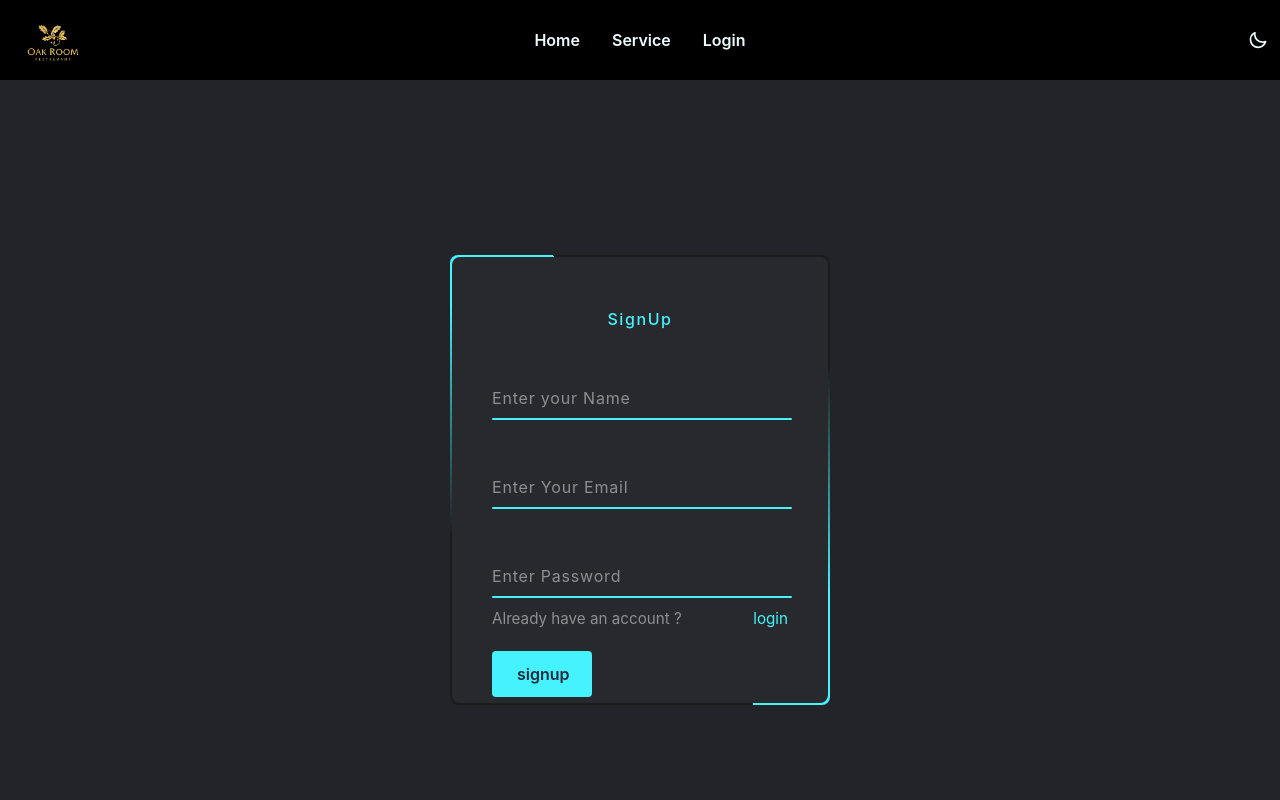
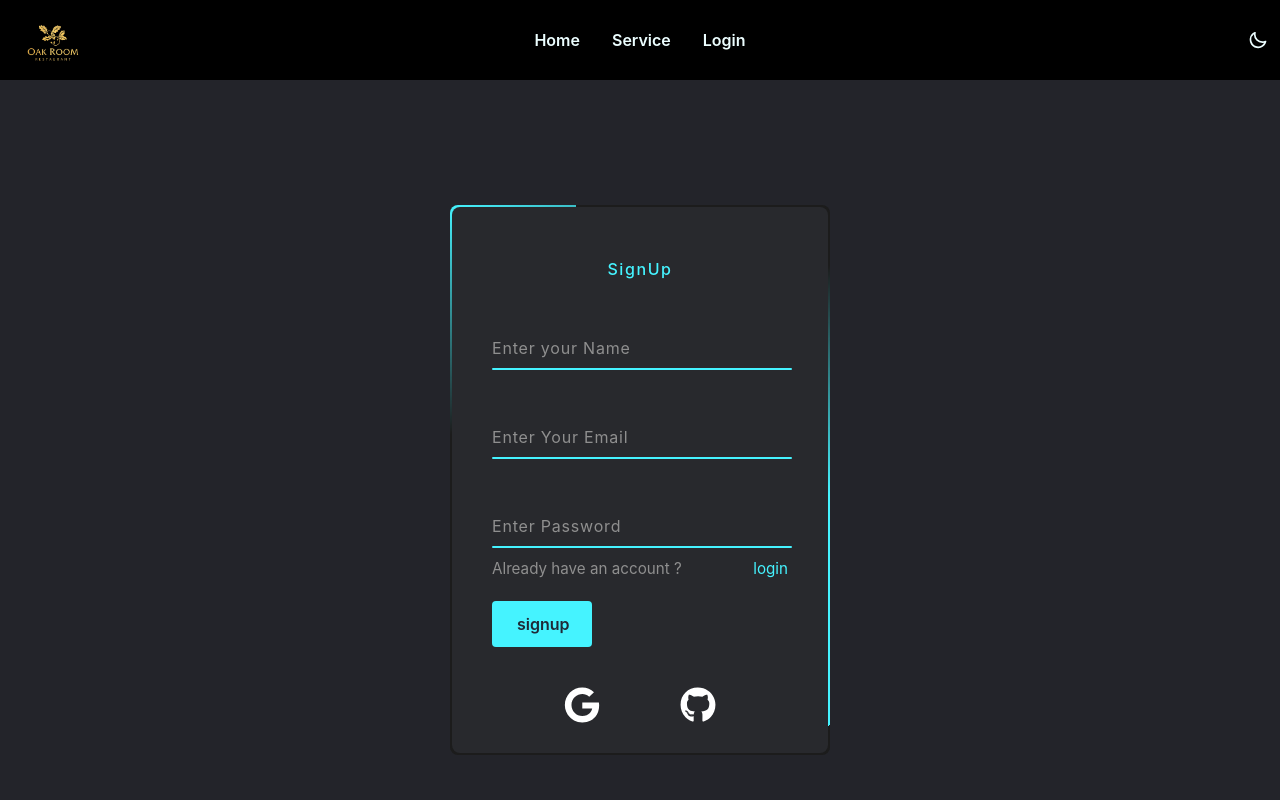
Before and after one commit to Mr-Rahman786/oak-room-11-client, a React (Create React App) app: page /signup in a window 1280 px wide. Shown: the top 800 px of the page. Built offline with nearby package versions, Linux system fonts and the light colour scheme; no server answers.

Commit message:
google sign in autintication hase been addeded

```diff
--- a/src/Context/Authprovider/Authprovider.js
+++ b/src/Context/Authprovider/Authprovider.js
@@ -1,13 +1,16 @@
 import React, { createContext, useEffect, useState } from 'react';
 import app from '../../firebase/firebase.config';
-import { createUserWithEmailAndPassword, getAuth, onAuthStateChanged, signInWithEmailAndPassword } from "firebase/auth"
+import { createUserWithEmailAndPassword, getAuth, GoogleAuthProvider, onAuthStateChanged, signInWithEmailAndPassword, signInWithPopup, signOut } from "firebase/auth"
 
 
 
 export const AuthContext = createContext()
 const auth = getAuth(app);
 
-const Authprovider = ({children}) => {
+const googleProvider = new GoogleAuthProvider()
+
+const Authprovider = ({ children }) => {
+
     const [user, setUser] = useState(null);
     const [loading, setLoading] = useState(true);
 
@@ -19,6 +22,15 @@ const Authprovider = ({children}) => {
     const login = (email, password) => {
         setLoading(true)
         return signInWithEmailAndPassword(auth, email, password);
+    }
+
+    const logOut = () => {
+        return signOut(auth);
+    }
+
+    const googleSignIn = () => {
+        setLoading(true)
+       return signInWithPopup(auth,googleProvider)
     }
 
     useEffect(() => {
@@ -36,7 +48,9 @@ const Authprovider = ({children}) => {
         user,
         loading,
         createUser,
-        login
+        login,
+        logOut,
+        googleSignIn
     }
     return (
         <AuthContext.Provider value={authInfo}>
--- a/src/Pages/Login/Login.css
+++ b/src/Pages/Login/Login.css
@@ -15,7 +15,7 @@
 .box {
     position: relative;
     width: 380px;
-    height: 450px;
+    height: 400px;
     background-color: #1c1c1c;
     border-radius: 8px;
     overflow: hidden;
--- /dev/null
+++ b/src/Pages/Login/SociallogIn.js
@@ -0,0 +1,37 @@
+import React, { useContext } from 'react';
+import { FaGithub, FaGoogle } from 'react-icons/fa';
+import { useLocation, useNavigate } from 'react-router-dom';
+import { AuthContext } from '../../Context/Authprovider/Authprovider';
+
+const SociallogIn = () => {
+    const location = useLocation()
+    const nevigate = useNavigate();
+    const from = location.state?.from?.pathname || '/';
+
+    const { googleSignIn } = useContext(AuthContext);
+
+    const handleGoogleSignIn = () => {
+        googleSignIn()
+            .then(result => {
+                const user = result.user;
+                console.log(user)
+                nevigate(from, { replace: true })
+            })
+            .catch(err => {
+            console.error(err)
+            })
+    }
+
+    return (
+        <div className='grid grid-cols-1 md:grid-cols-2 lg:grid-cols-2 text-center mx-auto gap-20 mt-10'>
+            <div>
+                <FaGoogle onClick={handleGoogleSignIn} className='text-white text-4xl'></FaGoogle>
+            </div>
+            <div>
+                <FaGithub className='text-4xl text-white'></FaGithub>
+            </div>
+        </div>
+    );
+};
+
+export default SociallogIn;
--- a/src/Pages/PrivateRoute/PrivateRoute.js
+++ b/src/Pages/PrivateRoute/PrivateRoute.js
@@ -6,12 +6,12 @@ const PrivateRoute = ({ children }) => {
     const { user, loading } = useContext(AuthContext);
     const location = useLocation()
     if (loading) {
-        return <button className="btn loading">loading</button>
+        return <button className="btn loading flex justify-center mt-5">loading</button>
     }
     if (user) {
         return children;
     }
-    return <Navigate state={{from:location}} replace></Navigate>
+    return <Navigate to='/login' state={{from:location}} replace></Navigate>
 };
 
 export default PrivateRoute;
--- a/src/Pages/Services/ServiceCard.js
+++ b/src/Pages/Services/ServiceCard.js
@@ -1,8 +1,11 @@
 import React from 'react';
-import { Link } from 'react-router-dom';
+import { Link, useLocation, useNavigate } from 'react-router-dom';
 import './Cardservice.css'
 const ServiceCard = ({ service }) => {
     const { title, img, price, description, rating, _id } = service;
+    const location = useLocation()
+    const nevigate = useNavigate();
+    const from = location.state?.from?.pathname || '/';
     return (
         <div className="card text-start ml-7 w-80  card-main-box shadow-xl">
 
@@ -18,7 +21,9 @@ const ServiceCard = ({ service }) => {
                 <h4>Price: $ { price}</h4>
                 <div className="card-actions justify-between mt-3">
                     <Link to={`/checkout/${_id}`}>
-                        <button className="btn btn-outline">Order </button>
+                        <button className="btn btn-outline">Order
+                        </button>
+
                     </Link>
                     <button className="btn btn-active">See Details</button>
                 </div>
--- a/src/Pages/Shared/Header/Header.js
+++ b/src/Pages/Shared/Header/Header.js
@@ -3,7 +3,14 @@ import { Link } from 'react-router-dom';
 import mainIcons from '../../../assest/assest/logo (2).png'
 import { AuthContext } from '../../../Context/Authprovider/Authprovider';
 const Header = () => {
-    const { user } = useContext(AuthContext);
+    const { user, logOut } = useContext(AuthContext);
+
+    const handleLogout = () => {
+        logOut()
+            .then()
+        .catch()
+    }
+
     const menuItems = <>
         <li className='font-semibold'><Link to='/'>Home</Link></li>
         <li className='font-semibold'><Link to='/services'>Service</Link></li>
@@ -11,6 +18,9 @@ const Header = () => {
             user?.email ?
                 <>
                     <li className='font-semibold'><Link to='/review'>Review</Link></li>
+                    <li className='font-semibold'>
+                        <button onClick={handleLogout} className='btn-ghost'>Sign out</button>
+                    </li>
                 </>
                 :
                 <li className='font-semibold'><Link to='/login'>Login</Link></li>
--- a/src/Pages/Signup/Signup.css
+++ b/src/Pages/Signup/Signup.css
@@ -0,0 +1,162 @@
+* {
+    margin: 0;
+    padding: 0;
+    box-sizing: border-box;
+}
+
+.body {
+    display: flex;
+    justify-content: center;
+    align-items: center;
+    min-height: 100vh;
+    background-color: #23242a;
+}
+
+.boxx {
+    position: relative;
+    width: 380px;
+    height: 550px;
+    background-color: #1c1c1c;
+    border-radius: 8px;
+    overflow: hidden;
+}
+
+.boxx::before {
+    content: '';
+    top: -50%;
+    left: -50%;
+    position: absolute;
+    width: 380px;
+    height: 420px;
+    background: linear-gradient(0deg, transparent, #45f3ff, #45f3ff);
+    transform-origin: bottom right;
+    animation: animate 6s linear infinite;
+    animation-delay: -3s;
+}
+
+.boxx::after {
+    content: '';
+    top: -50%;
+    left: -50%;
+    position: absolute;
+    width: 380px;
+    height: 420px;
+    background: linear-gradient(0deg, transparent, #45f3ff, #45f3ff);
+    transform-origin: bottom right;
+    animation: animate 6s linear infinite;
+}
+
+@keyframes animate {
+    0% {
+        transform: rotate(0deg);
+    }
+
+    100% {
+        transform: rotate(360deg);
+    }
+}
+
+.form {
+    position: absolute;
+    background: #28292d;
+    border-radius: 8px;
+    inset: 2px;
+    z-index: 10;
+    padding: 50px 40px;
+    display: flex;
+    flex-direction: column;
+}
+
+.form h2 {
+    color: #45f3ff;
+    font-weight: 500;
+    text-align: center;
+    letter-spacing: 0.1em;
+}
+
+.inputBox {
+    position: relative;
+    width: 300px;
+    margin-top: 35px;
+}
+
+.inputBox input {
+    position: relative;
+    width: 100%;
+    padding: 20px 10px 10px;
+    background: transparent;
+    border: none;
+    outline: none;
+    color: #23242a;
+    font-size: 1em;
+    letter-spacing: 0.05em;
+    z-index: 10;
+}
+
+.inputBox span {
+    position: absolute;
+    left: 0;
+    padding: 20px 0px 10px;
+    font-size: 1em;
+    color: #8f8f8f;
+    pointer-events: none;
+    letter-spacing: 0.05em;
+    transition: 0.5s;
+}
+
+.inputBox input:valid~span,
+.inputBox input:focus~span {
+    color: #45f3ff;
+    transform: translateX(0px) translateY(-34px);
+    font-size: 0.75em;
+}
+
+.inputBox i {
+    position: absolute;
+    left: 0;
+    bottom: 0;
+    width: 100%;
+    height: 2px;
+    background: #45f3ff;
+    border-radius: 4px;
+    transition: 0.5s;
+    pointer-events: none;
+    z-index: 9;
+}
+
+.inputBox input:valid~i,
+.inputBox input:focus~i {
+    height: 44px;
+}
+
+.links {
+    display: flex;
+    justify-content: space-between;
+}
+
+.links a {
+    margin: 10px 0;
+    font-size: 0.95em;
+    color: #8f8f8f;
+}
+
+.links a:hover,
+.links a:nth-child(2) {
+    color: #45f3ff;
+}
+
+input[type="submit"] {
+    border: none;
+    outline: none;
+    background: #45f3ff;
+    padding: 11px 25px;
+    width: 100px;
+    margin-top: 10px;
+    border-radius: 4px;
+    font-weight: 600;
+    cursor: pointer;
+}
+
+input[type="submit"]:active {
+    opacity: 0.8;
+}
--- a/src/Pages/Signup/Signup.js
+++ b/src/Pages/Signup/Signup.js
@@ -1,12 +1,19 @@
 import React, { useContext } from 'react';
-import { Link } from 'react-router-dom';
+import { Link, Navigate, useLocation, useNavigate } from 'react-router-dom';
 import { AuthContext } from '../../Context/Authprovider/Authprovider';
 import './Signup.css'
+import { FaBeer, FaGithub, FaGoogle } from 'react-icons/fa';
+import SociallogIn from '../Login/SociallogIn';
 
 
 
 const Signup = () => {
     const { createUser } = useContext(AuthContext);
+    const location = useLocation()
+    const nevigate = useNavigate();
+
+    const from = location.state?.from?.pathname || '/login';
+
 
     const handleSignup = event => {
         event.preventDefault();
@@ -17,16 +24,20 @@ const Signup = () => {
             .then(result => {
                 const user = result.user;
                 console.log(user);
-
+                nevigate(from, { replace: true })
             })
             .catch(err => console.error(err));
         form.reset()
+
+    }
+    const googlesignUp = () => {
+
     }
 
     return (
         <div>
             <form onSubmit={handleSignup} className='body'>
-                <div className='box'>
+                <div className='boxx'>
                     <div className="form">
                         <h2>SignUp</h2>
                         <div className="inputBox">
@@ -49,6 +60,7 @@ const Signup = () => {
                             <Link to='/login'>login</Link>
                         </div>
                         <input type="submit" value="signup" />
+                        <SociallogIn></SociallogIn>
                     </div>
                 </div>
             </form>
--- a/src/Router/Router/Router.js
+++ b/src/Router/Router/Router.js
@@ -3,6 +3,7 @@ import Main from "../../Layout/Main";
 import Checkout from "../../Pages/Checkout/Checkout";
 import Home from "../../Pages/Home/Home/Home";
 import Login from "../../Pages/Login/Login";
+import PrivateRoute from "../../Pages/PrivateRoute/PrivateRoute";
 import Review from "../../Pages/Reviews/Review";
 import Service from "../../Pages/Services/Service";
 import Signup from "../../Pages/Signup/Signup";
@@ -27,7 +28,7 @@ const router = createBrowserRouter([
             {
                 path: '/checkout/:id',
                 loader: ({ params }) => fetch(`http://localhost:5000/services/${params.id}`),
-                element: <Checkout></Checkout>
+                element: <PrivateRoute><Checkout></Checkout></PrivateRoute>
             },
             {
                 path: '/services',
@@ -35,7 +36,7 @@ const router = createBrowserRouter([
             },
             {
                 path: '/review',
-                element:<Review></Review>
+                element: <Review></Review>
             }
         ]
     }
```
Also changed, not shown: src/Pages/Login/Login.js (+10 -3 lines), src/Pages/Reviews/Review.js (+6 -5 lines), src/Pages/Services/Service.js (line endings or trailing spaces).
